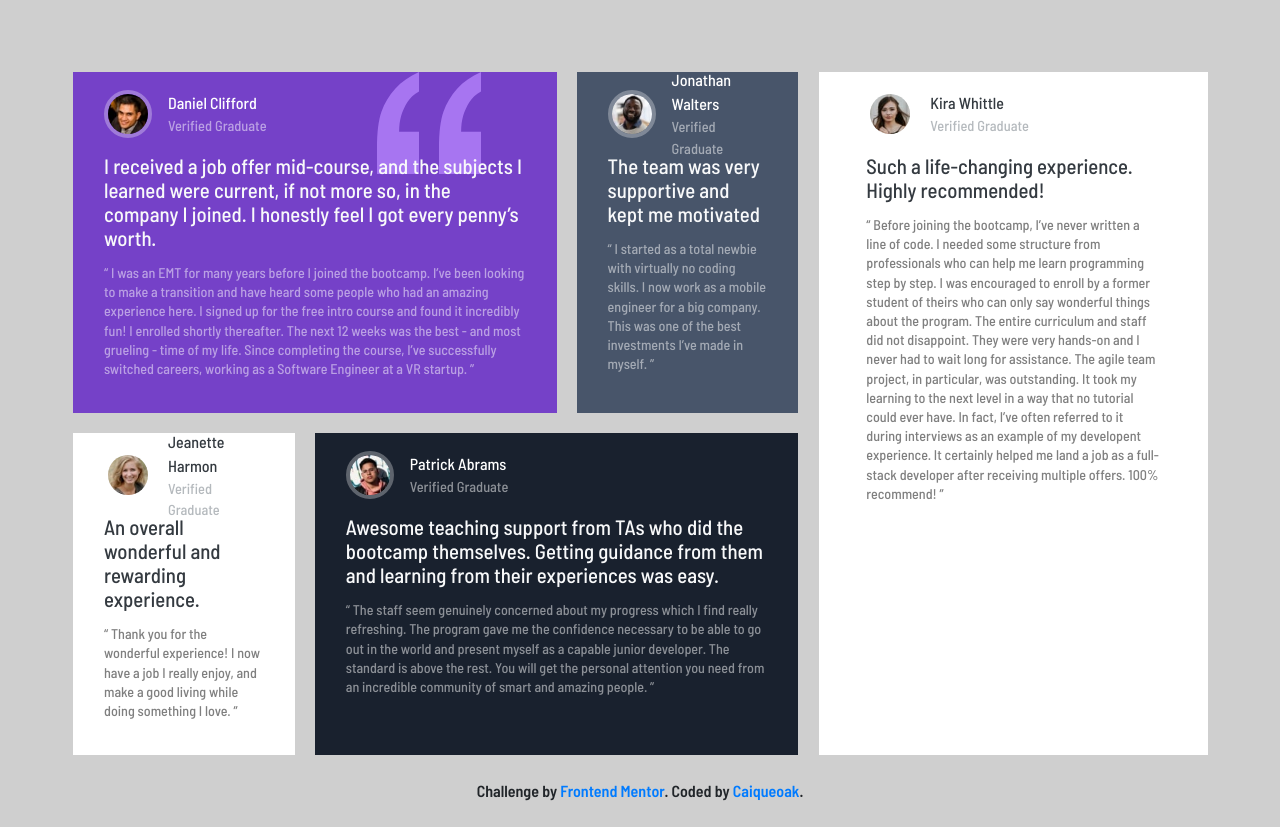
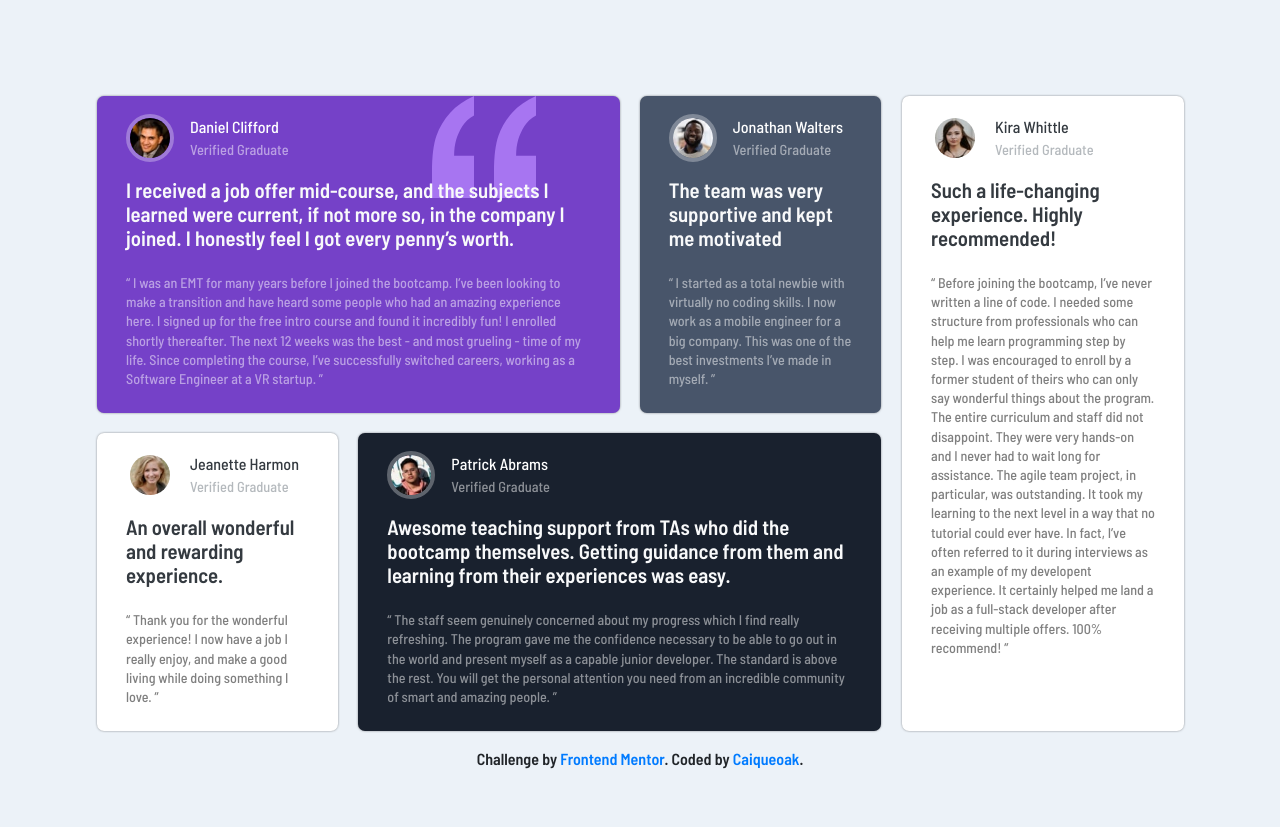
Before and after one commit to Caiqueoak/Testimonials-grid-with-SASS-and-Bootstrap, a plain HTML site: page index.html in a window 1280 px wide. Drawn offline with nearby package versions, Linux system fonts and the light colour scheme.

Commit message:
finished

```diff
--- a/index.html
+++ b/index.html
@@ -22,12 +22,12 @@
     <link rel="stylesheet" href="css/main.css" />
     <title>Caiqueoak</title>
   </head>
-  <body class="container-fluid p-lg-4 d-flex align-items-center h-100 flex-column-reverse">
+  <body class="container-fluid p-lg-5 d-flex align-items-center flex-column-reverse h-100">
     <!-- MAIN CONTAINER -->
     <main id="main-container" class="container-fluid d-flex justify-content-center w-auto p-0 p-md-5 mx-2 m-md-auto row">
 
       <!-- First Container -->
-      <div class="container row p-0 px-xl-3 col-xl-8" id="first-container">
+      <div class="container row p-0 px-xl-3 col-xl-9" id="first-container">
         <!-- TESTIMONIALS CONTAINERS -->
         <section class="container-fluid testimonials col-lg-8 mt-5 mt-md-0" id="container1">
           <div class="m-0 rounded">
@@ -221,8 +221,8 @@
       </div>
 
       <!-- Second Container -->
-      <div class="container p-0 px-lg-3 mb-5 mb-md-0 col-xl" id="second-container">
-        <section class="testimonials h-100 w-auto" id="container5">
+      <div class="testimonials container p-0 mb-5 mb-md-0 col-xl" id="second-container">
+        <section class="h-100 w-auto" id="container5">
           <div class="rounded">
             <!-- PROFILE INFO -->
             <div class="profile-info d-flex flex-row">
@@ -277,7 +277,7 @@
       </div>
     </main>
 
-    <footer class="position-absolute font-weight-bolder">
+    <footer class="position-absolute font-weight-bolder text-center p-sm-2">
       Challenge by
       <a href="https://www.frontendmentor.io?ref=challenge" target="_blank"
         >Frontend Mentor</a
--- a/sass/_variables.scss
+++ b/sass/_variables.scss
@@ -11,7 +11,8 @@ Note for text colors:
 
 1. "Verified Graduate" has the same color as the person's name with 50% opacity
 2. Review paragraphs inside the quotations have the same color as well,
-but are at 70% opacity*/
+but are at 70% opacity
+*/
 
 body {
   box-sizing: border-box;
--- a/sass/main.scss
+++ b/sass/main.scss
@@ -1,13 +1,8 @@
-/* TODO
-- REFACTOR THE CODE
-- ADD FOOTER
-*/
-
 @import "variables";
 
 body {
   height: 100vh;
-  background-color: $Light-gray;
+  background-color: $Light-grayish-blue;
 }
 body::-webkit-scrollbar {
   display: none;
@@ -38,10 +33,19 @@ main {
   }
   #second-container {
     background-color: white;
+
+    #container5 {
+      @extend .testimonials;
+      box-shadow: none !important;
+    }
   }
+  // TESTIMONIALS CONTAINER
   .testimonials {
-    padding: 10px 31px 35px;
+    padding: 10px 29px 25px;
+    border-radius: 7px !important;
+    box-shadow: 0 0 3px -1px black;
 
+    // PROFILE SECTION
     .profile-info {
       height: 4rem;
 
@@ -64,11 +68,12 @@ main {
       }
     }
 
-    // REVIEWS
+    // REVIEWS SECTION
     .review-top {
+      font-weight: 600;
       font-size: 1.3rem;
       line-height: 1.5rem;
-      padding-bottom: 5px;
+      padding-bottom: 15px;
     }
     .review-bottom {
       font-size: 0.88rem;
```
Also changed, not shown: css/main.css, 1 other file.
